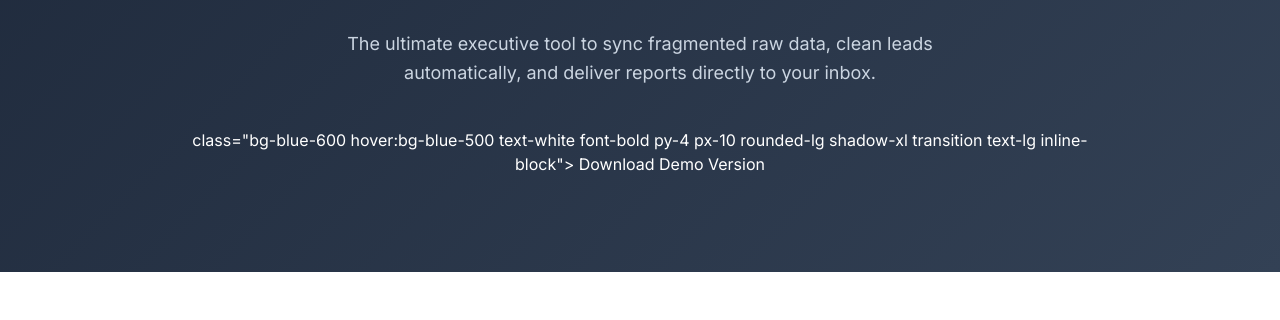
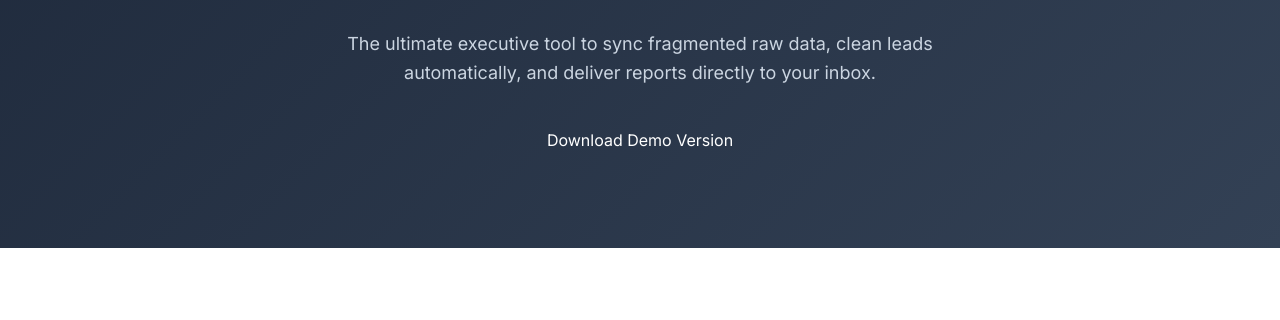
Before and after one commit to yuktiaisales-sudo/yukti-automation-web-, a plain HTML site: page index.html in a window 1280 px wide. Shown: the part 332-652 px from the top of the page. Drawn offline with nearby package versions, Linux system fonts and the light colour scheme; no server answers.

Commit message:
Update index.html

```diff
--- a/index.html
+++ b/index.html
@@ -43,7 +43,7 @@
             <p class="text-lg text-slate-300 mb-10 max-w-2xl mx-auto leading-relaxed">
                 The ultimate executive tool to sync fragmented raw data, clean leads automatically, and deliver reports directly to your inbox.
             </p>
-            <!-- a href="https://github.com/yuktiaisales-sudo/yukti-automation-web-/releases/download/v1.0.0/YuktiAutomationSetup.rar -->
+               <a href="https://github.com/yuktiaisales-sudo/yukti-automation-web-/releases/download/v1.0.0/YuktiAutomationSetup.rar'
                class="bg-blue-600 hover:bg-blue-500 text-white font-bold py-4 px-10 rounded-lg shadow-xl transition text-lg inline-block">
                 Download Demo Version
             </a>
```
